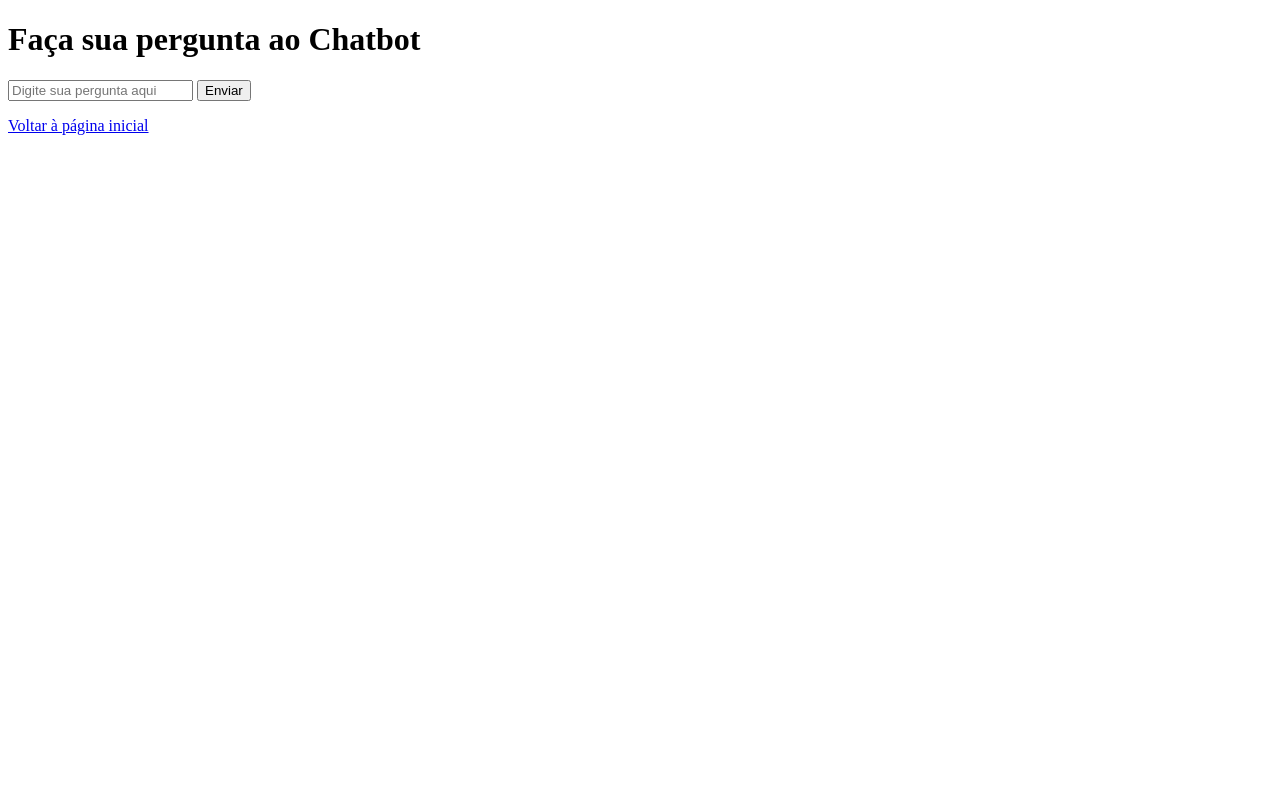
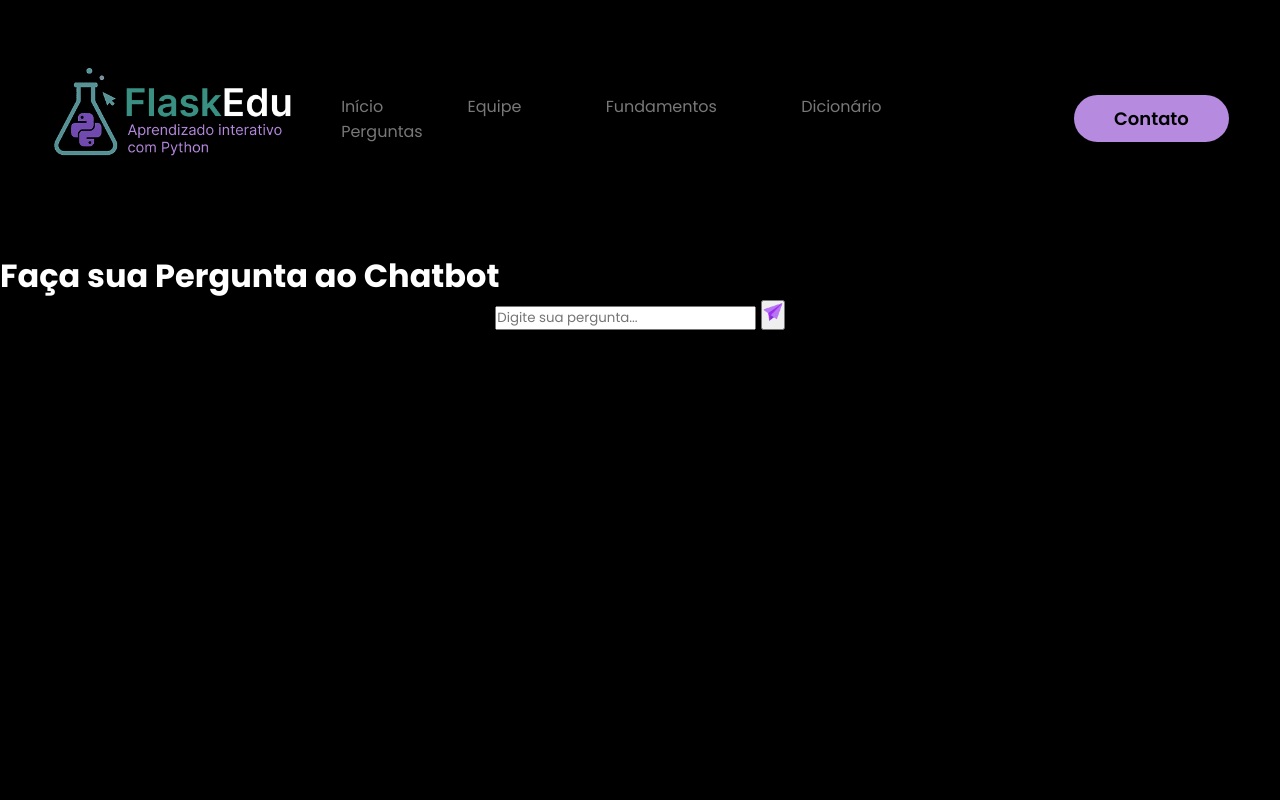
Before and after one commit to carvalhotamires/FlaskEdu, a Flask app: page /perguntas in a window 1280 px wide. Run offline with Flask 3, Linux system fonts and the light colour scheme.

Commit message:
Fiz as alterações para funcionar o header em todas as paginas

```diff
--- a/static/equipe.css
+++ b/static/equipe.css
@@ -1,3 +1,15 @@
 h1  {
  color:white;
- }
+ font-size: 300%;
+ text-align:center;
+  }
+
+   h2 {
+ color:white;
+ font-size: 2rem;
+ text-align: left;
+ margin-top: 40px;
+    }
+    span {
+    color:#aa05fd;
+     }
--- /dev/null
+++ b/static/perguntas.css
@@ -0,0 +1,21 @@
+* {
+ margin:0;
+ padding:0;
+ box-sizing: border-box;
+  }
+
+ body {
+ background-color: #0e0e0e;
+ color:white;
+ displau: flex;
+  font-family: 'Poppins', sans-serif;
+}
+
+.chat-container {
+ margin: 0 auto;
+  text-align: center
+
+}
+
+.resposta{
+ }
--- a/templates/base.html
+++ b/templates/base.html
@@ -10,7 +10,7 @@
 <link rel="preconnect" href="https://fonts.gstatic.com" crossorigin>
 <link href="https://fonts.googleapis.com/css2?family=Poppins:ital,wght@0,100;0,200;0,300;0,400;0,500;0,600;0,700;0,800;0,900;1,100;1,200;1,300;1,400;1,500;1,600;1,700;1,800;1,900&display=swap" rel="stylesheet">
     <!--GOOGLE FONTS - FIM-->
-
+<link rel="stylesheet" href="{{ url_for('static', filename='perguntas.css') }}">
     <link rel="stylesheet" href="{{ url_for('static', filename='header.css') }}">
     <link rel="stylesheet" href="{{ url_for('static', filename='equipe.css') }}">
 </head>
--- a/templates/equipe.html
+++ b/templates/equipe.html
@@ -9,10 +9,10 @@
 <div class="interface">
     <div class="flex">
         <div class="txt-topo-site">
-<h1>EQUIPE : </h1>
+<h1><span>EQUIPE  </span> </h1>
+            <div class="img-logo">
+
             <h2>TRANSFORMANDO IDEIAS EM REALIDADE DIGITAL<span>.</span></h2>
-<div class="img-logo">
-<img src="{{ url_for('static', filename='images/Logo.png') }}" alt="Logo FlaskEdu" style="width: 250px;">
 
         <div class="img-topo-site">
 
--- a/templates/perguntas.html
+++ b/templates/perguntas.html
@@ -1,20 +1,23 @@
-<!DOCTYPE html>
-<html>
-<head>
-    <title>Chatbot Gemini</title>
-</head>
-<body>
-    <h1>Faça sua pergunta ao Chatbot</h1>
-    <form action="/responder" method="post">
-        <input type="text" name="pergunta" placeholder="Digite sua pergunta aqui" required>
-        <button type="submit">Enviar</button>
-    </form>
+{% extends 'base.html' %}
+
+{% block title %}Chatbot | FlaskEdu{% endblock %}
+
+{% block conteudo %}
+<div class="chat-container">
+    <h2>Faça sua Pergunta ao Chatbot</h2>
 
     {% if resposta %}
-        <h2>Resposta do Gemini:</h2>
-        <p>{{ resposta }}</p>
+        <div class="resposta">
+            <h3>Resposta do Gemini:</h3>
+            <p>{{ resposta }}</p>
+        </div>
     {% endif %}
 
-    <p><a href="/">Voltar à página inicial</a></p>
-</body>
-</html>
+    <form action="/responder" method="post" class="input-box">
+        <input type="text" name="pergunta" placeholder="Digite sua pergunta..." required>
+        <button type="submit" class="send-button">
+            <img src="{{ url_for('static', filename='images/paper-plane.png') }}" alt="Enviar" style="width: 20px; height: 20px;">
+        </button>
+    </form>
+</div>
+{% endblock %}
```
Also changed, not shown: static/images/paper-plane.png (added).
